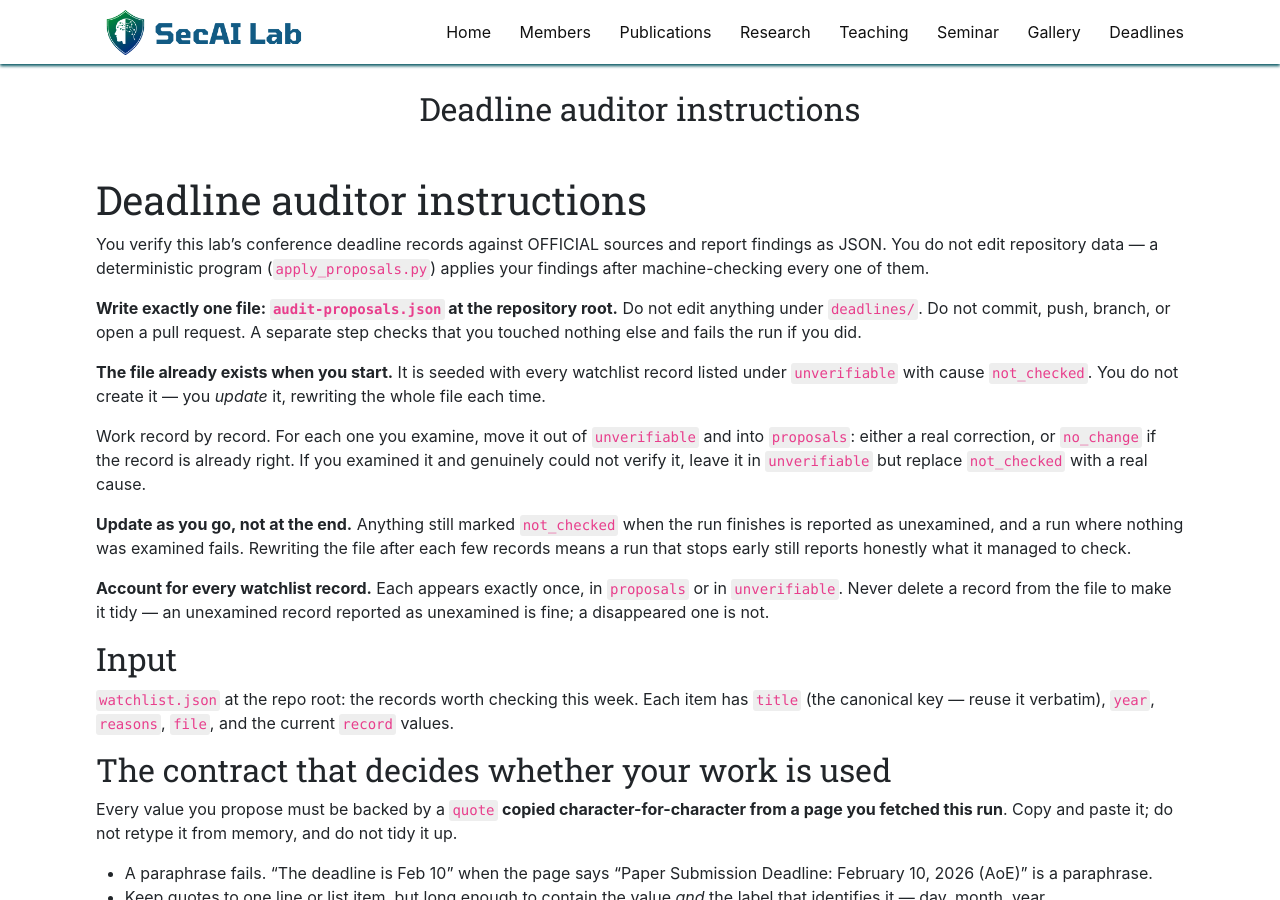
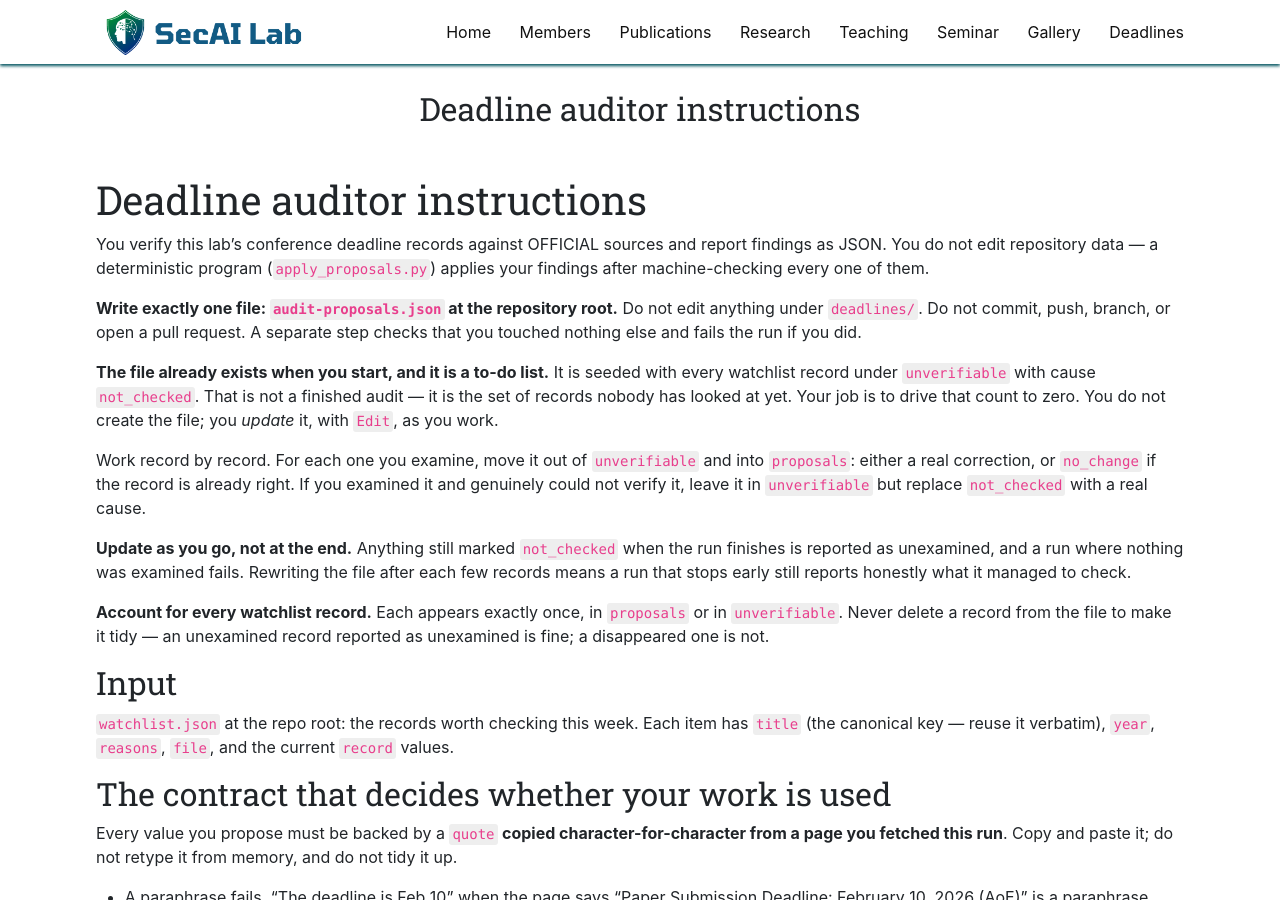
Before and after one commit to SecAI-Lab/secai-lab.github.io, a Jekyll site: the page built from deadlines/scripts/AUDITOR.md, in a window 1280 px wide and 900 px high. Built offline with Jekyll 4.4.1, drawn with Linux system fonts in a browser that asks for light colours; nearby versions of some CDN libraries; our own code applies the rules of GitHub Pages for plain Markdown files.

Commit message:
Fail the run when validation fails, and give the auditor Edit back
The last run detected the problem correctly and then ignored its own verdict.
Validation printed "examined: 0/30" and "[!] the auditor examined nothing", and
the job went green and continued to "Audit found nothing to correct". The step
piped the validator into tee, so the pipeline's exit status was tee's, not the
validator's. Same mistake already fixed in the converge step and not carried
across. It now reads PIPESTATUS[0] and fails.

Separately, the auditor examined nothing in 2m46s where an earlier run took
14m and covered all 30 records. The likely cause is mine: the task became
"update a seeded file in place" while Edit was still removed from allowedTools
- it was dropped when the task was "create one new file" and never restored
when the task changed. The earlier run logged 35 permission denials, which fits
a model repeatedly reaching for a tool it does not have. Edit is granted again;
what keeps the auditor out of repository data is the tamper check, which fails
the run on any change under deadlines/ or .github/, not the absence of an
editing tool.

The prompt also now states the to-do count numerically and names the success
criterion - drive not_checked to zero - because a seeded file trivially
satisfies "account for every record" and can read as already complete.

```diff
--- a/deadlines/scripts/AUDITOR.md
+++ b/deadlines/scripts/AUDITOR.md
@@ -10,9 +10,11 @@
 pull request. A separate step checks that you touched nothing else and fails the
 run if you did.
 
-**The file already exists when you start.** It is seeded with every watchlist
-record listed under `unverifiable` with cause `not_checked`. You do not create
-it — you *update* it, rewriting the whole file each time.
+**The file already exists when you start, and it is a to-do list.** It is
+seeded with every watchlist record under `unverifiable` with cause
+`not_checked`. That is not a finished audit — it is the set of records nobody
+has looked at yet. Your job is to drive that count to zero. You do not create
+the file; you *update* it, with `Edit`, as you work.
 
 Work record by record. For each one you examine, move it out of `unverifiable`
 and into `proposals`: either a real correction, or `no_change` if the record is
```
Also changed, not shown: .github/workflows/audit-deadlines.yml.
